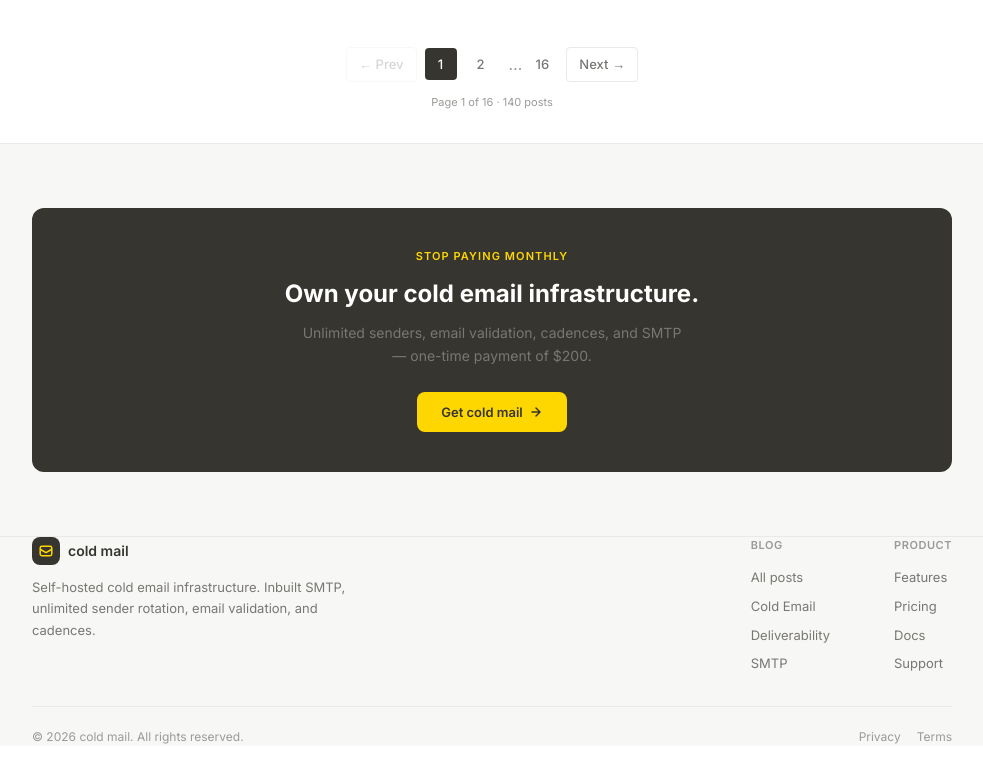
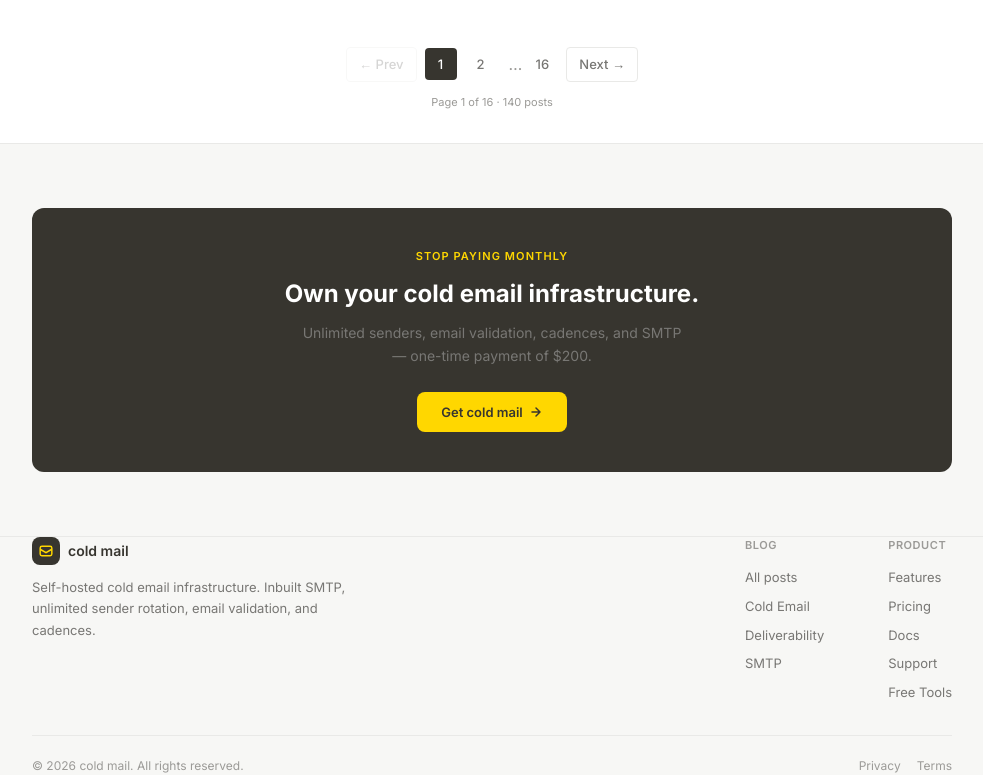
Before and after one commit to ZaidMomin2003/cleanmails-blogs, a Next.js app: page /blog/ in a window 1280 px wide. Shown: the part 1850-2625 px from the top of the page, without its empty margins (148-1131 px from the left). Before the commit the page ends 2596 px from the top, so only its background shows below. Built offline with nearby package versions, Linux system fonts and the light colour scheme.

Commit message:
add Free Tools link in footer -> mailhealth.dpdns.org

```diff
--- a/app/page.tsx
+++ b/app/page.tsx
@@ -121,6 +121,7 @@ export default async function HomePage({ searchParams }: Props) {
                     <a href="https://coldmail.host/#pricing" className="text-[13px] text-[var(--text-secondary)] hover:text-[var(--text)] no-underline transition-colors">Pricing</a>
                     <a href="https://coldmail.host/docs.html" className="text-[13px] text-[var(--text-secondary)] hover:text-[var(--text)] no-underline transition-colors">Docs</a>
                     <a href="https://coldmail.host/support.html" className="text-[13px] text-[var(--text-secondary)] hover:text-[var(--text)] no-underline transition-colors">Support</a>
+                    <a href="https://mailhealth.dpdns.org/" target="_blank" rel="noopener noreferrer" className="text-[13px] text-[var(--text-secondary)] hover:text-[var(--text)] no-underline transition-colors">Free Tools</a>
                   </div>
                 </div>
               </div>
```
